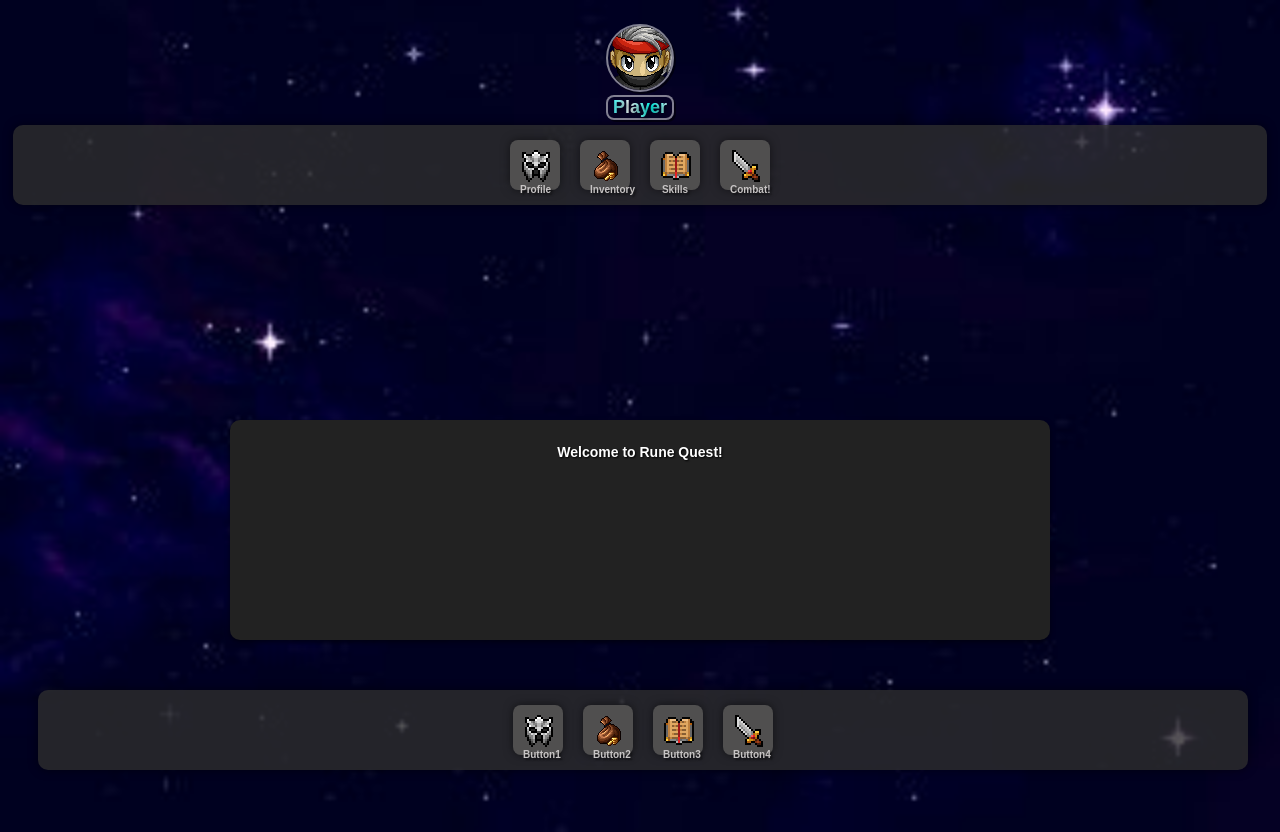
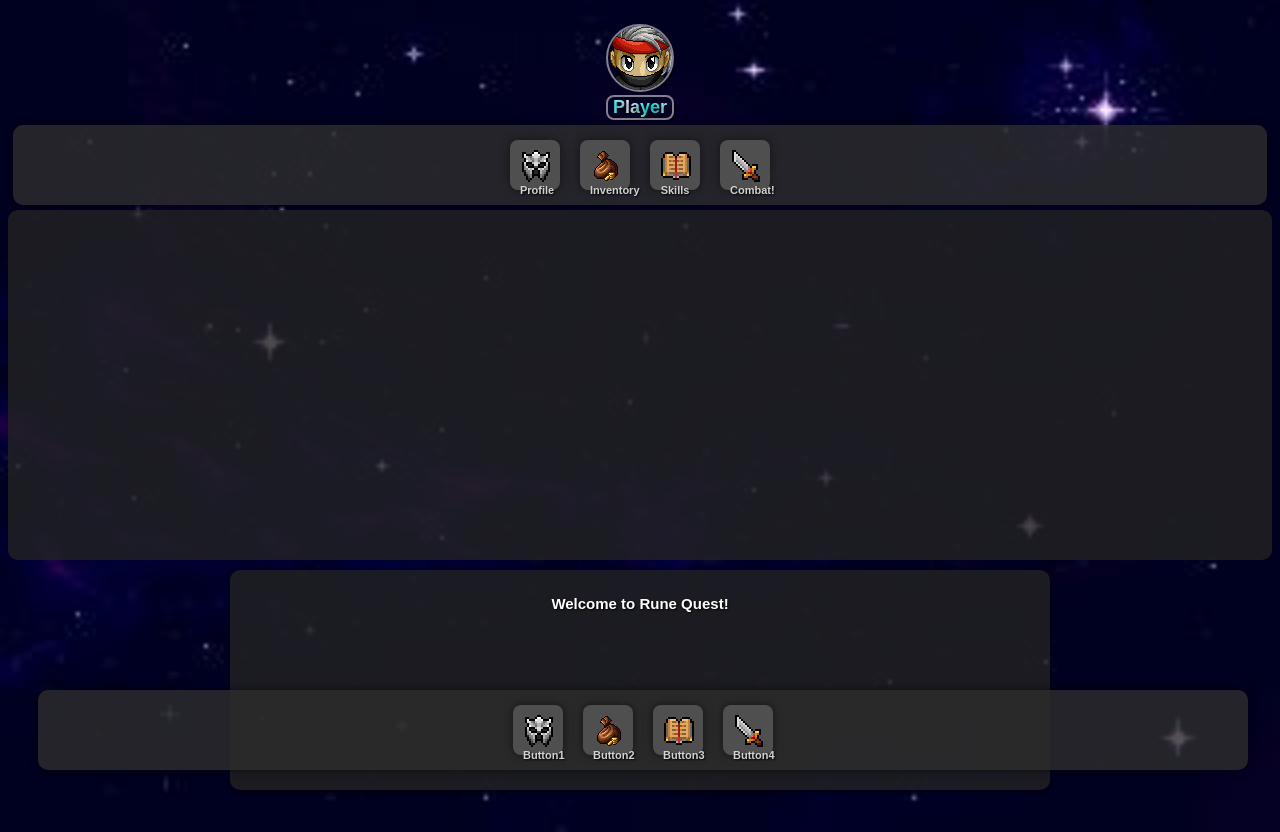
Before and after one commit to V4mpw0L/Rune-Quest, a plain HTML site: page index.html in a window 1280 px wide. Drawn offline with Linux system fonts and the light colour scheme.

Commit message:
Update styles.css

```diff
--- a/styles.css
+++ b/styles.css
@@ -5,33 +5,31 @@ body {
     background-repeat: no-repeat;
     color: #fff;
     height: 100vh;
+    overflow: hidden;
 }
 
 h1 {
     text-align: center;
     color: rgb(184, 183, 183);
 }
-
 #topBar{
-
-
+    box-sizing: border-box;
 }
-
 #bottomBar {
     box-sizing: border-box;
     padding: 30px 30px;
     width: 90%;
     margin: -5px;
+
 }
-
 #messageBox {
-    background-color: #222;
-	padding: 10px;
+    background-color: rgba(34, 34, 34, 0.8);
+    padding: 10px;
 	overflow-y: scroll;
 	height: 200px;
     border-radius: 10px;
     margin: 20px;
-    font-size: 14px;
+    font-size: 15px;
 	box-shadow: 0px 2px 5px rgba(0,0,0,0.5);
     text-shadow: 1px 1px 2px #000;
     margin-bottom: 20px;
@@ -40,14 +38,12 @@ h1 {
     font-weight: bold;
     margin: 10px auto;
 }
+#gameContent {
+    min-height: 350px;
+    background-color: rgba(34, 34, 34, 0.8);
+    border-radius: 10px;
 
-
-
-#gameContent {
-    min-height: 200px;
 }
-
-
 #buttons{
     display: flex;
     justify-content: center;
@@ -59,10 +55,7 @@ h1 {
     box-shadow: 0px 0px 10px rgba(0,0,0,0.5);
     background-color: rgba(46, 46, 46, 0.8);
 
-
-
 }
-
 #buttonsBottom {
     display: flex;
     justify-content: center;
@@ -73,9 +66,7 @@ h1 {
     border-radius: 10px;
     box-shadow: 0px 0px 10px rgba(0,0,0,0.5);
     background-color: rgba(46, 46, 46, 0.8);
-
 }
-
 button {
     align-items: center;
     justify-content: center;
@@ -86,64 +77,56 @@ button {
     border: none;
     box-shadow: 0 0 10px rgba(0,0,0,0.5);
     background-color: #504f4f;
-    color: #c7c4c4;
+    color: #d5d2d2;
     text-shadow: 2px 2px 2px rgba(0,0,0,0.5);
     font-weight: bold;
     width: 50px;
     height: 50px;
-    font-size: 10px;
+    font-size: 11px;
+    text-shadow: 1px 1px 2px #000;
 
 }
-
 .hidden {
    display: none;
 }
-
 .clicked {
    background-color: #999 !important;
 }
-
 @media (min-width: 600px) {
    body {
        font-size: 18px;
    }
 }
-
 @media (max-width: 599px) {
    body {
        font-size: 16px;
    }
 }
-
 #profile {
    margin-right:auto;
-
 }
-
 #profileInfo {
     display: flex;
     flex-direction: column;
     align-items: center;
 }
-
 #playerName {
     text-align: center;
     width: 64px;
     margin-top: 3px;
     background-image: linear-gradient(to right, rgb(6, 251, 251), rgb(255, 255, 255), rgb(0, 255, 242), rgb(255, 255, 255));
     -webkit-background-clip: text;
+    background-clip: text; /* Add this line */
     color: transparent;
     text-shadow: 2px 2px 4px rgba(0,0,0,0.5);
     font-weight: bold;
+    font-size: 18px;
     box-shadow: 0px 0px 25px rgba(0,0,0,0.5);
     box-shadow: 0px 0px 5px rgba(238, 235, 235, 0.5);
     box-shadow: 2px 2px rgba(0,0,0,0.5);
     border: 2px solid rgba(255, 255, 255, 0.5);
     border-radius: 8px;
-
-
 }
-
 #profilePic {
     width: 64px;
     height: 64px;
@@ -153,13 +136,10 @@ button {
     box-shadow: 0px 0px 5px rgba(238, 235, 235, 0.5);
     box-shadow: 2px 2px rgba(0,0,0,0.5);
     border: 2px solid rgba(255, 255, 255, 0.5);
-
 }
-
 #skillsMenu {
    position: relative;
 }
-
 #skillOptions {
    position: absolute;
    top: 100%;
@@ -168,7 +148,6 @@ button {
    padding: 10px;
    border-radius: 5px;
 }
-
 #bottomBar {
    position: fixed;
    bottom: 0;
```
